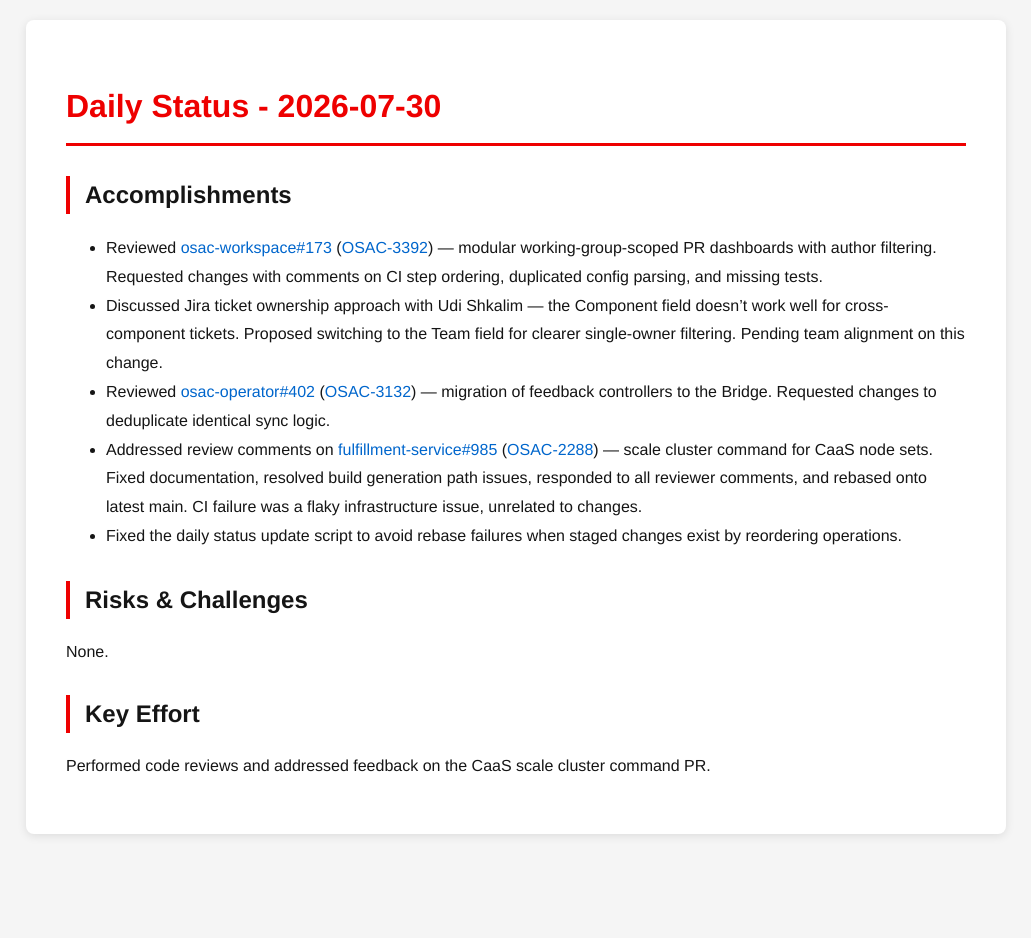
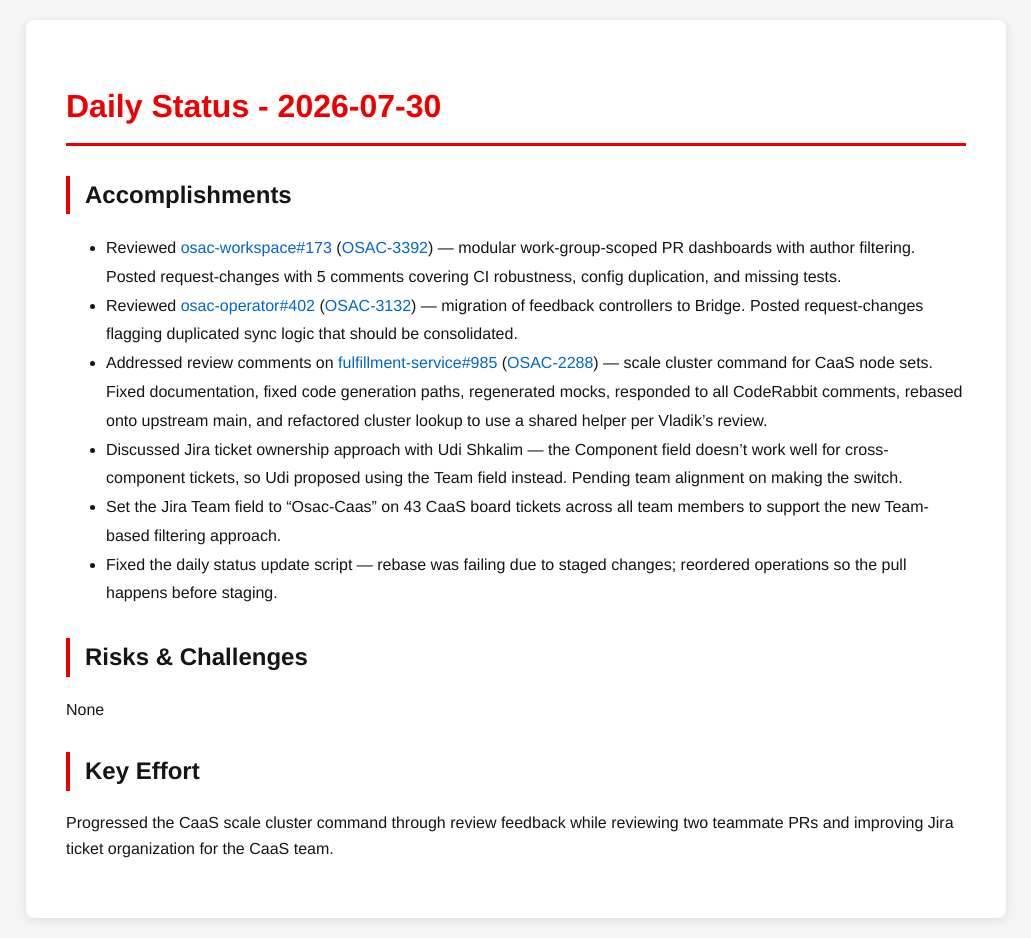
Before and after one commit to tzvatot/daily-status, a Jekyll site: the page built from 2026-07-30.md, in a window 1280 px wide. Shown: the whole page, without its empty margins (124-1155 px from the left). Built offline with Jekyll 4.4.1, drawn with Linux system fonts in a browser that asks for light colours; before the commit the page ends 900 px from its top, so only the background shows below that.

Commit message:
Daily status update - 2026-07-30

```diff
--- a/2026-07-30.md
+++ b/2026-07-30.md
@@ -7,14 +7,15 @@
 # Daily Status - 2026-07-30
 
 ## Accomplishments
-- Reviewed [osac-workspace#173](https://github.com/osac-project/osac-workspace/pull/173) ([OSAC-3392](https://redhat.atlassian.net/browse/OSAC-3392)) — modular working-group-scoped PR dashboards with author filtering. Requested changes with comments on CI step ordering, duplicated config parsing, and missing tests.
-- Discussed Jira ticket ownership approach with Udi Shkalim — the Component field doesn't work well for cross-component tickets. Proposed switching to the Team field for clearer single-owner filtering. Pending team alignment on this change.
-- Reviewed [osac-operator#402](https://github.com/osac-project/osac-operator/pull/402) ([OSAC-3132](https://redhat.atlassian.net/browse/OSAC-3132)) — migration of feedback controllers to the Bridge. Requested changes to deduplicate identical sync logic.
-- Addressed review comments on [fulfillment-service#985](https://github.com/osac-project/fulfillment-service/pull/985) ([OSAC-2288](https://redhat.atlassian.net/browse/OSAC-2288)) — scale cluster command for CaaS node sets. Fixed documentation, resolved build generation path issues, responded to all reviewer comments, and rebased onto latest main. CI failure was a flaky infrastructure issue, unrelated to changes.
-- Fixed the daily status update script to avoid rebase failures when staged changes exist by reordering operations.
+- Reviewed [osac-workspace#173](https://github.com/osac-project/osac-workspace/pull/173) ([OSAC-3392](https://redhat.atlassian.net/browse/OSAC-3392)) — modular work-group-scoped PR dashboards with author filtering. Posted request-changes with 5 comments covering CI robustness, config duplication, and missing tests.
+- Reviewed [osac-operator#402](https://github.com/osac-project/osac-operator/pull/402) ([OSAC-3132](https://redhat.atlassian.net/browse/OSAC-3132)) — migration of feedback controllers to Bridge. Posted request-changes flagging duplicated sync logic that should be consolidated.
+- Addressed review comments on [fulfillment-service#985](https://github.com/osac-project/fulfillment-service/pull/985) ([OSAC-2288](https://redhat.atlassian.net/browse/OSAC-2288)) — scale cluster command for CaaS node sets. Fixed documentation, fixed code generation paths, regenerated mocks, responded to all CodeRabbit comments, rebased onto upstream main, and refactored cluster lookup to use a shared helper per Vladik's review.
+- Discussed Jira ticket ownership approach with Udi Shkalim — the Component field doesn't work well for cross-component tickets, so Udi proposed using the Team field instead. Pending team alignment on making the switch.
+- Set the Jira Team field to "Osac-Caas" on 43 CaaS board tickets across all team members to support the new Team-based filtering approach.
+- Fixed the daily status update script — rebase was failing due to staged changes; reordered operations so the pull happens before staging.
 
 ## Risks & Challenges
-None.
+None
 
 ## Key Effort
-Performed code reviews and addressed feedback on the CaaS scale cluster command PR.
+Progressed the CaaS scale cluster command through review feedback while reviewing two teammate PRs and improving Jira ticket organization for the CaaS team.
```
